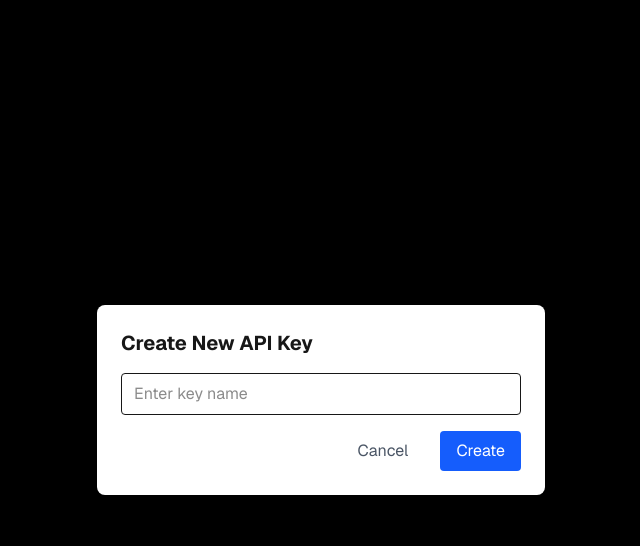
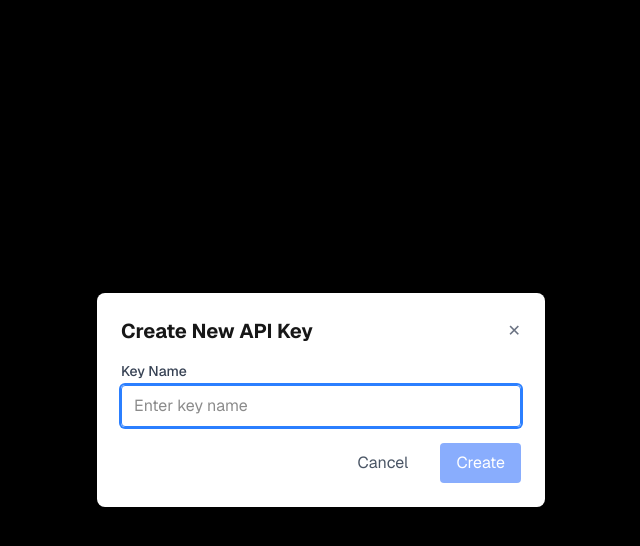
Before and after one commit to jbotes/CursorApplication, a Next.js app in the folder jorell2/: page /api-keys in a window 1280 px wide. Both pictures are taken after typing "Sample" into the empty fields and a click on the button "Create new API Key". Shown: the top 546 px of the page, without its empty margins (319-959 px from the left). Built offline with nearby package versions, Linux system fonts and the light colour scheme.

Commit message:
crudadded
crudadded

```diff
--- a/jorell2/src/app/api-keys/page.js
+++ b/jorell2/src/app/api-keys/page.js
@@ -9,13 +9,29 @@ export default function APIKeysPage() {
   const [newKeyName, setNewKeyName] = useState("");
   const [editingKey, setEditingKey] = useState(null);
   const [searchText, setSearchText] = useState("");
+  const [createError, setCreateError] = useState("");
 
   // Mock functions for CRUD operations - replace with actual API calls
   const createApiKey = () => {
-    if (!newKeyName.trim()) return;
+    // Reset error state
+    setCreateError("");
+
+    // Validate input
+    if (!newKeyName.trim()) {
+      setCreateError("Please enter a key name");
+      return;
+    }
+
+    // Check for duplicate names
+    if (apiKeys.some(key => key.name.toLowerCase() === newKeyName.trim().toLowerCase())) {
+      setCreateError("An API key with this name already exists");
+      return;
+    }
+
+    try {
       const newKey = {
         id: Date.now(),
-      name: newKeyName,
+        name: newKeyName.trim(),
         key: `key_${Math.random().toString(36).substr(2, 9)}`,
         created: new Date().toISOString(),
         lastUsed: null
@@ -23,6 +39,17 @@ export default function APIKeysPage() {
       setApiKeys([...apiKeys, newKey]);
       setNewKeyName("");
       setIsCreateModalOpen(false);
+    } catch (error) {
+      setCreateError("Failed to create API key. Please try again.");
+    }
+  };
+
+  const handleCreateKeyPress = (e) => {
+    if (e.key === 'Enter') {
+      createApiKey();
+    } else if (e.key === 'Escape') {
+      setIsCreateModalOpen(false);
+    }
   };
 
   const deleteApiKey = (id) => {
@@ -97,7 +124,7 @@ export default function APIKeysPage() {
                     )}
                   </td>
                   <td className="px-6 py-4 whitespace-nowrap">
-                    <code className="text-sm bg-gray-100 px-2 py-1 rounded">{key.key}</code>
+                    <code className="text-sm bg-gray-100 px-2 py-1 rounded text-red-600 font-medium">{key.key}</code>
                   </td>
                   <td className="px-6 py-4 whitespace-nowrap text-sm text-gray-500">
                     {new Date(key.created).toLocaleDateString()}
@@ -136,14 +163,38 @@ export default function APIKeysPage() {
         {isCreateModalOpen && (
           <div className="fixed inset-0 bg-black bg-opacity-50 flex items-center justify-center">
             <div className="bg-white rounded-lg p-6 w-full max-w-md">
-              <h2 className="text-xl font-bold mb-4">Create New API Key</h2>
+              <div className="flex justify-between items-center mb-4">
+                <h2 className="text-xl font-bold">Create New API Key</h2>
+                <button
+                  onClick={() => setIsCreateModalOpen(false)}
+                  className="text-gray-500 hover:text-gray-700"
+                >
+                  ✕
+                </button>
+              </div>
+              <div className="mb-4">
+                <label htmlFor="keyName" className="block text-sm font-medium text-gray-700 mb-1">
+                  Key Name
+                </label>
                 <input
+                  id="keyName"
                   type="text"
                   placeholder="Enter key name"
-                className="w-full border rounded px-3 py-2 mb-4"
+                  className={`w-full border rounded px-3 py-2 ${
+                    createError ? 'border-red-500' : 'border-gray-300'
+                  } focus:ring-2 focus:ring-blue-500 focus:border-blue-500 outline-none transition-all`}
                   value={newKeyName}
-                onChange={(e) => setNewKeyName(e.target.value)}
+                  onChange={(e) => {
+                    setNewKeyName(e.target.value);
+                    setCreateError(""); // Clear error when user types
+                  }}
+                  onKeyDown={handleCreateKeyPress}
+                  autoFocus
                 />
+                {createError && (
+                  <p className="mt-1 text-sm text-red-600">{createError}</p>
+                )}
+              </div>
               <div className="flex justify-end gap-4">
                 <button
                   onClick={() => setIsCreateModalOpen(false)}
@@ -153,7 +204,8 @@ export default function APIKeysPage() {
                 </button>
                 <button
                   onClick={createApiKey}
-                  className="px-4 py-2 bg-blue-600 text-white rounded hover:bg-blue-700"
+                  className="px-4 py-2 bg-blue-600 text-white rounded hover:bg-blue-700 disabled:opacity-50 disabled:cursor-not-allowed"
+                  disabled={!newKeyName.trim()}
                 >
                   Create
                 </button>
```
Lines whose indentation alone changed are shown as unchanged.
